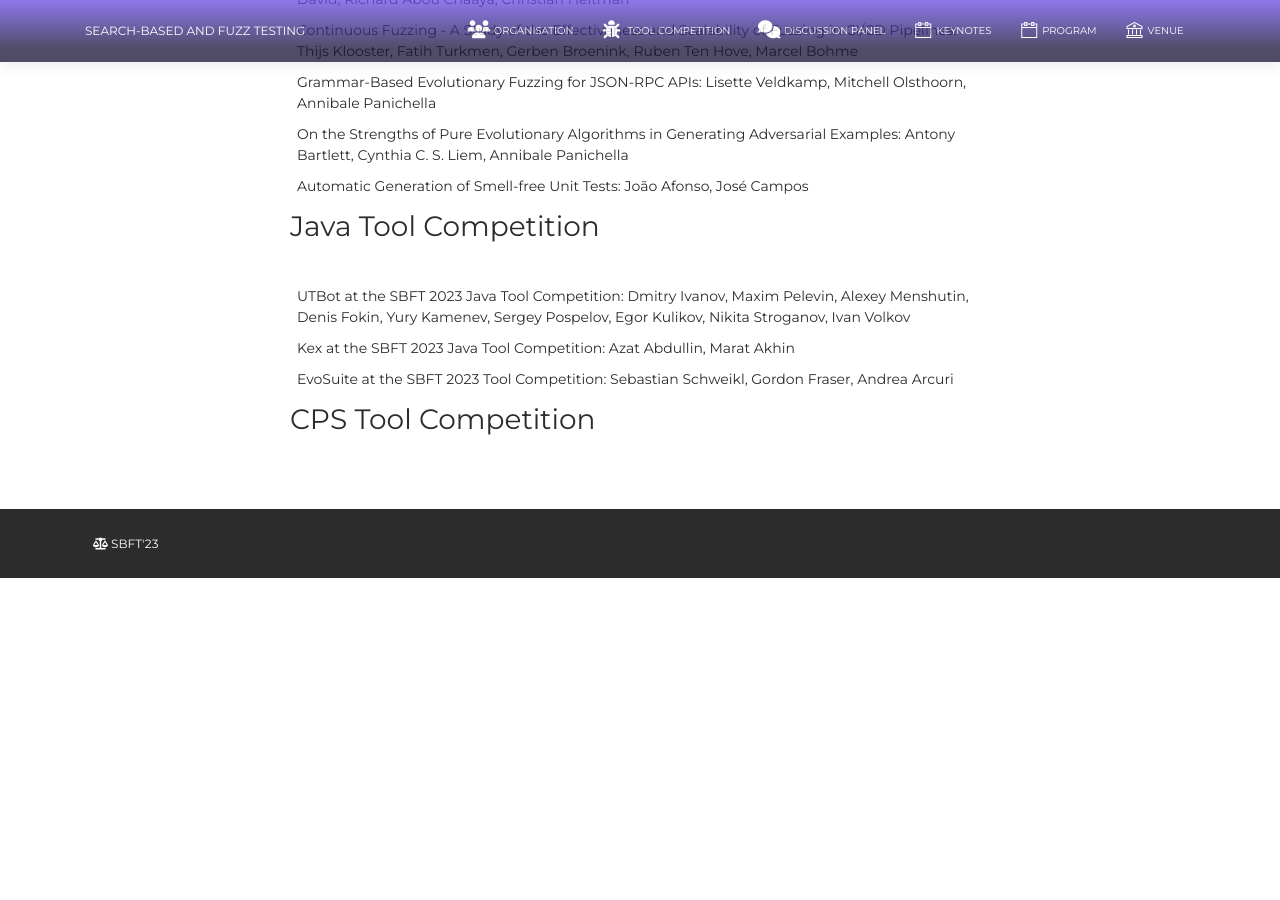
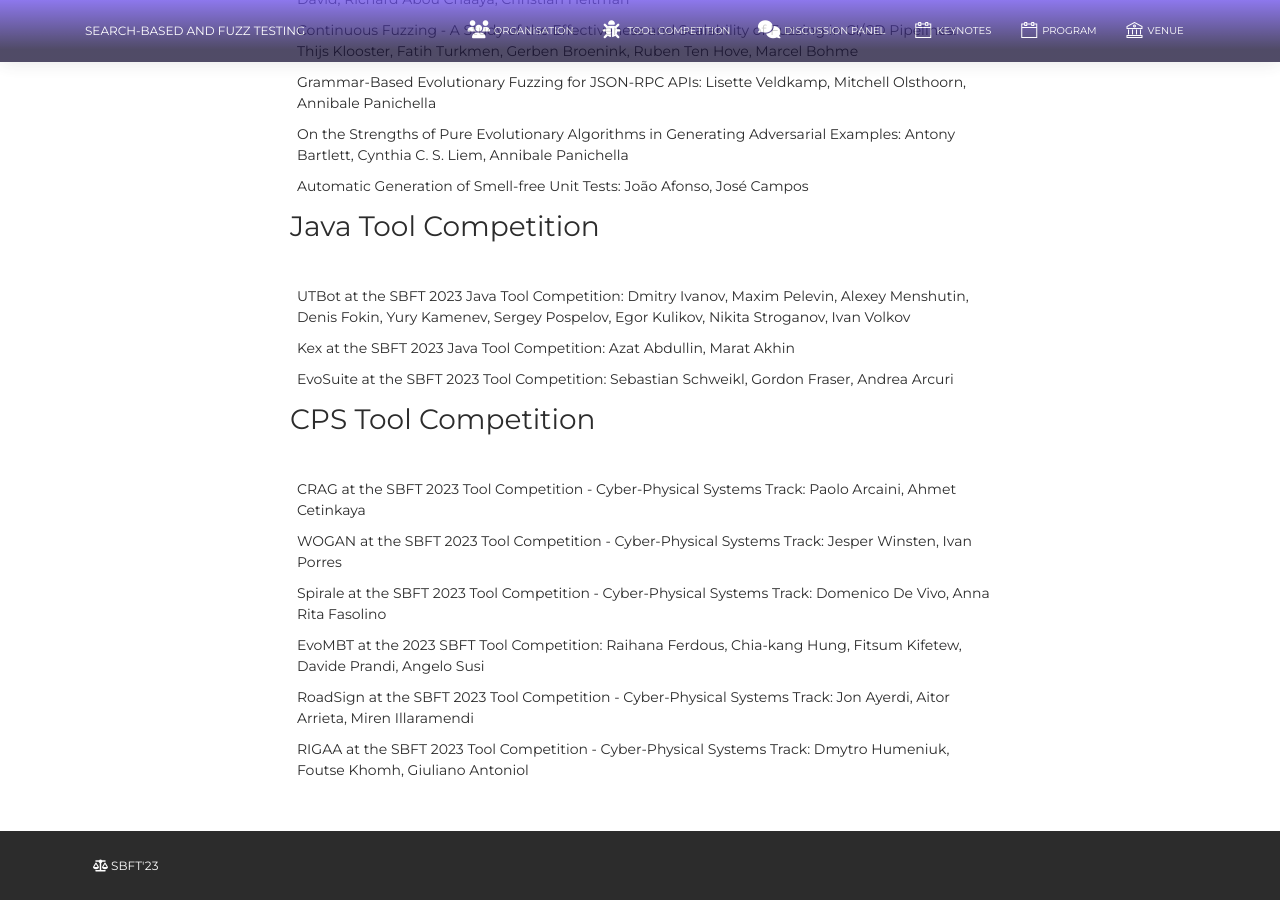
Before and after one commit to sbft23/sbft23.github.io, a Jekyll site: the page built from program/index.html, in a window 1280 px wide and 900 px high, scrolled down 1029 px. Built offline with Jekyll 4.4.1, drawn with Linux system fonts in a browser that asks for light colours; nearby versions of some CDN libraries; before the commit the page ends 1607 px from its top, so only the background shows below that.

Commit message:
more fixes

```diff
--- a/program/index.html
+++ b/program/index.html
@@ -57,7 +57,7 @@ layout: default
         <h3>CPS Tool Competition</h3>
         <div class="table-condensed">
             <table class="program-table">
-            {% assign cpstools = site.data.program.fuzzPapers%}
+            {% assign cpstools = site.data.program.cpstools%}
             {% for cpstool in cpstools %}
             <tr>
                 <td>{{cpstool.title}}: {{cpstool.authors}}</td>
```
